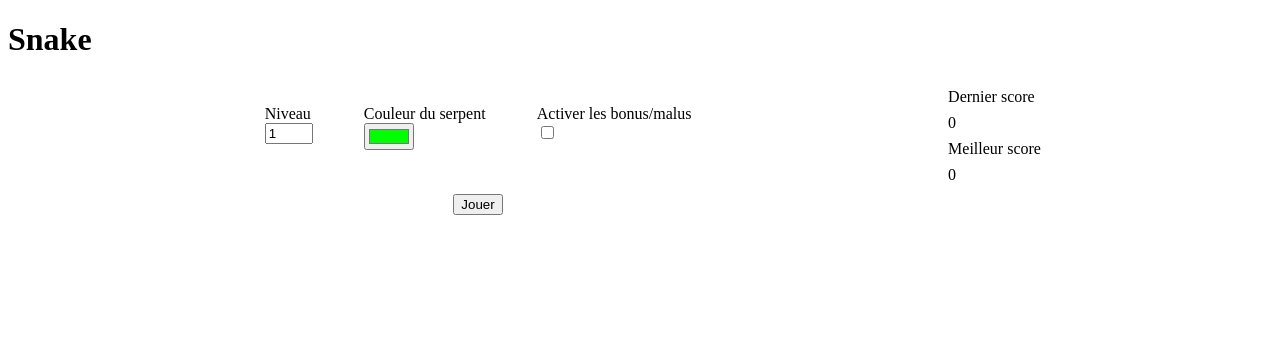
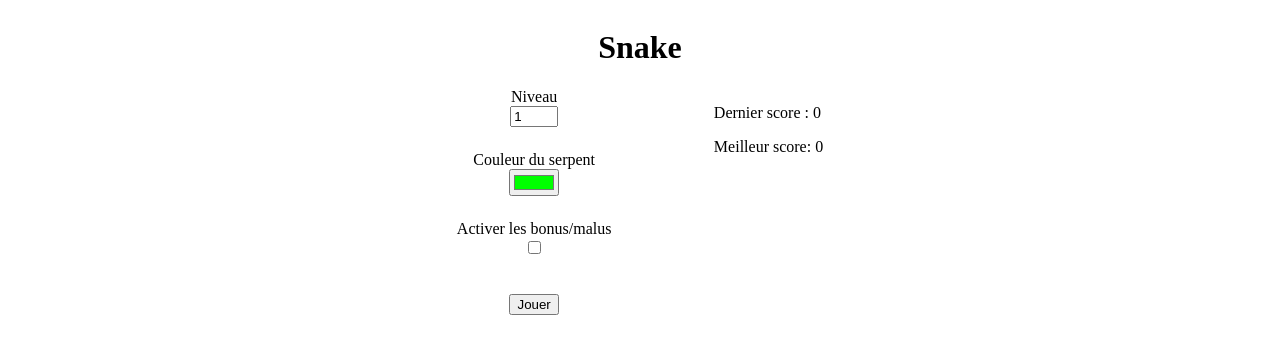
Before and after one commit to Totamaa/snake, a plain HTML site: page index.html in a window 1280 px wide. Drawn offline with Linux system fonts and the light colour scheme.

Commit message:
refont html css

```diff
--- a/index.html
+++ b/index.html
@@ -9,65 +9,44 @@
 <body>
     <h1>Snake</h1>
 
-    <div id="page">
+    <section id="page">
 
         <!-- game -->
-        <div id="game">
+        <div id="gameSection">
 
             <!-- parameter of the game -->
-            <div id="paraPage">
-                <div id="paras">
-                    <div id="formLevel" class="field">
-                        <label for="level">Niveau
-                            <br />
-                            <input type="number" name="level" id="level" min="1" max="5" step="1" value="1">
-                        </label>
-                    </div>
+            <div id="paraDiv">
+                    <label for="level" class="field">Niveau</label>
+                    <input type="number" name="level" id="level" min="1" max="5" step="1" value="1">
 
-                    <div id="formColorSnake" class="field">
-                        <label for="colorSnake">Couleur du serpent
-                            <br />
-                            <input type="color" name="colorSnake" id="colorSnake" value="#00FF00">
-                        </label>
-                    </div>
+                    <label for="colorSnake" class="field">Couleur du serpent</label>
+                    <input type="color" name="colorSnake" id="colorSnake" value="#00FF00">
 
-                    <label for="bonusMalus" class="field">
-                        Activer les bonus/malus
-                        <br />
-                        <input type="checkbox" name="bonusMalus" id="bonusMalus">
-                    </label>
-                </div>
-                <br />
-                <div id="formButtonPlay">
-                    <button>Jouer</button>
-                </div>
-
+                    <label for="bonusMalus" class="field">Activer les bonus/malus</label>
+                    <input type="checkbox" name="bonusMalus" id="bonusMalus">
+                <button id="playButton">Jouer</button>
             </div>
 
             <!-- board game -->
-            <div id="gamePage" class="hidden">
-                <canvas id="boardGame" width="0" height="0"></canvas>
+            <div id="boardDiv" class="hidden">
                 <p>
                     Score:
                 </p>
-                <br />
                 <p id="score">
                     0
                 </p>
+                <canvas id="boardGame" width="0" height="0"></canvas>
             </div>
 
         </div>
 
         <!-- Score -->
-        <div>
-                <p class="itemScore">Dernier score</p>
-                <p id="lastScore" class="itemScore">0</p>
-                <p class="itemScore">Meilleur score</p>
-                <p id="bestScore" class="itemScore">0</p>
+        <div id="scoreSection">
+                <p class="itemScore">Dernier score : <a id="lastScore" class="itemScore">0</a></p>
+                <p class="itemScore">Meilleur score:  <a id="bestScore" class="itemScore">0</a></p>
+
         </div>
-    </div>
-
-
+    </section>
 
     <script src="script.js"></script>
 </body>
--- a/script.js
+++ b/script.js
@@ -6,11 +6,11 @@
 	const JSON_FILE = "save.json";
 
 	// ELT DOM
-	const BUTTONPLAY = document.getElementById("formButtonPlay");
+	const BUTTONPLAY = document.getElementById("playButton");
 	const INPUTCOLOR = document.getElementById("colorSnake");
 	const CANVAS = document.getElementById("boardGame");
-	const GAMEPAGE = document.getElementById("gamePage");
-	const PARAPAGE = document.getElementById("paraPage");
+	const GAMEDIV = document.getElementById("boardDiv");
+	const PARADIV = document.getElementById("paraDiv");
 	const BESTSCORE = document.getElementById("bestScore");
 	const SCORE = document.getElementById("score");
 	const LASTSCORE = document.getElementById("lastScore");
@@ -29,7 +29,7 @@
 	IMGWALL.src = "assets/wall.png";
 
 	// MAP
-	const CASESIDE = 30; // size of one case in px
+	const CASESIDE = 20; // size of one case in px
 	const EMPTY = 0;
 	const SNAKE = 1;
 	const APPLE = 2;
@@ -78,8 +78,9 @@
 	function play()
 	{
 		// change the visibility
-		GAMEPAGE.classList.toggle("hidden");
-		PARAPAGE.classList.toggle("hidden");
+		ctx = CANVAS.getContext('2d');
+		GAMEDIV.classList.toggle("hidden");
+		PARADIV.classList.toggle("hidden");
 
 		// init snake direction
 		snakeDirection = [1, 0];
@@ -123,7 +124,7 @@
 					setTimeout(function(){
 						snakeSpeed = levelJson.delay;
 						intervalId = setInterval(loopGame, snakeSpeed);
-					}, 500);
+					}, 800);
 				}
 				else
 				{
@@ -218,7 +219,6 @@
 		// draw the board
 		CANVAS.setAttribute("width", sizeGrid * CASESIDE);
 		CANVAS.setAttribute("height", sizeGrid * CASESIDE);
-		ctx = CANVAS.getContext('2d');
 		drawCanva();
 
 	}
@@ -237,10 +237,8 @@
 			nbSnakeSlow--;
 			if (nbSnakeSlow === 0)
 			{
-				console.log("avant: " + snakeSpeed);
 				snakeSpeed *= 0.6;
 				clearInterval(intervalId);
-				console.log("après: " + snakeSpeed);
 				intervalId = setInterval(loopGame, snakeSpeed);
 			}
 		}
@@ -272,13 +270,15 @@
 		{
 			endGame();
 		}
+		else
+		{
 				// if he's on the wall or on itself
-		if (world[snakeHead[0]][snakeHead[1]] === SNAKE || world[snakeHead[0]][snakeHead[1]] === WALL)
+			if ((world[snakeHead[0]][snakeHead[1]] === SNAKE && world[snakeHead[0]][snakeHead[1]] !== snakeTail)|| world[snakeHead[0]][snakeHead[1]] === WALL)
 			{
 				endGame();
 			}
 				// if he's on food
-		if (world[snakeHead[0]][snakeHead[1]] === APPLE)
+			else if (world[snakeHead[0]][snakeHead[1]] === APPLE)
 			{
 				generateFood();
 				nbBeforeChange = nbBeforeChangeMax;
@@ -309,16 +309,18 @@
 					let numWall = Math.floor(Math.random() * tabWall.length);
 					let wallDelete = tabWall[numWall];
 					tabWall.splice(numWall);
+					nbBeforeChange = nbBeforeChangeMax;
 					world[wallDelete[0]][wallDelete[1]] = EMPTY;
 				}
 				generateFood();
 			}
-		if (world[snakeHead[0]][snakeHead[1]] === SNAIL)
+			else if (world[snakeHead[0]][snakeHead[1]] === SNAIL)
 			{
 				// slow a bit
 				nbSnakeSlow += 15;
 				snakeSpeed *= (100 / 60);
 				clearInterval(intervalId);
+				nbBeforeChange = nbBeforeChangeMax;
 				intervalId = setInterval(loopGame, snakeSpeed);
 				generateFood();
 			}
@@ -341,9 +343,12 @@
 				generateFood();
 			}
 
+			putSnakeOnWorld(snakeTail);
+		}
+
 		// update the world and draw canva
-		putSnakeOnWorld(snakeTail);
 		drawCanva();
+
 	}
 
 	/**
@@ -361,10 +366,9 @@
 
 		// clear canva and change page visibility
 		clearInterval(intervalId);
-		GAMEPAGE.classList.toggle("hidden");
-		PARAPAGE.classList.toggle("hidden");
+		GAMEDIV.classList.toggle("hidden");
+		PARADIV.classList.toggle("hidden");
 	}
-
 
 	/**
 	 * update snakeDirection with the good direction
--- a/style.css
+++ b/style.css
@@ -1,53 +1,51 @@
-#page
+#paraDiv.hidden, #boardDiv.hidden
 {
-    display: flex;
-    justify-content: space-evenly;
+    display: none;
 }
 
-.hidden
-{
-    visibility: hidden;
-}
-
-
-/* Formulaire paramètre du jeu */
-#paras
-{
-    display: flex;
-    flex-direction: row;
-    flex-wrap: wrap;
-    justify-content: space-evenly;
-}
-
-.field
-{
-    margin: 2vw;
-}
-
-#formButtonPlay
-{
-    display: flex;
-    justify-content: space-evenly;
-}
-
-#score
+body
 {
     display: flex;
     flex-direction: column;
 }
 
-.itemScore
+h1
 {
     align-self: center;
-    margin: 0;
-    padding-top: 1vh;
 }
-/* Page de jeu */
-#gamePage
+
+/* page and score */
+#page
 {
     display: flex;
+    justify-content: center;
 }
-#score
+
+/* paras */
+#paraDiv
 {
-    margin-left: 1vw;
+    display: flex;
+    flex-direction: column;
 }
+
+input
+{
+    align-self: center;
+    margin-bottom: 3vh;
+}
+
+label
+{
+    align-self: center;
+}
+
+#playButton
+{
+    align-self: center;
+    margin-top: 2vh;
+}
+
+#scoreSection
+{
+    margin-left: 8vw;
+}
```
Lines whose indentation alone changed are shown as unchanged.
